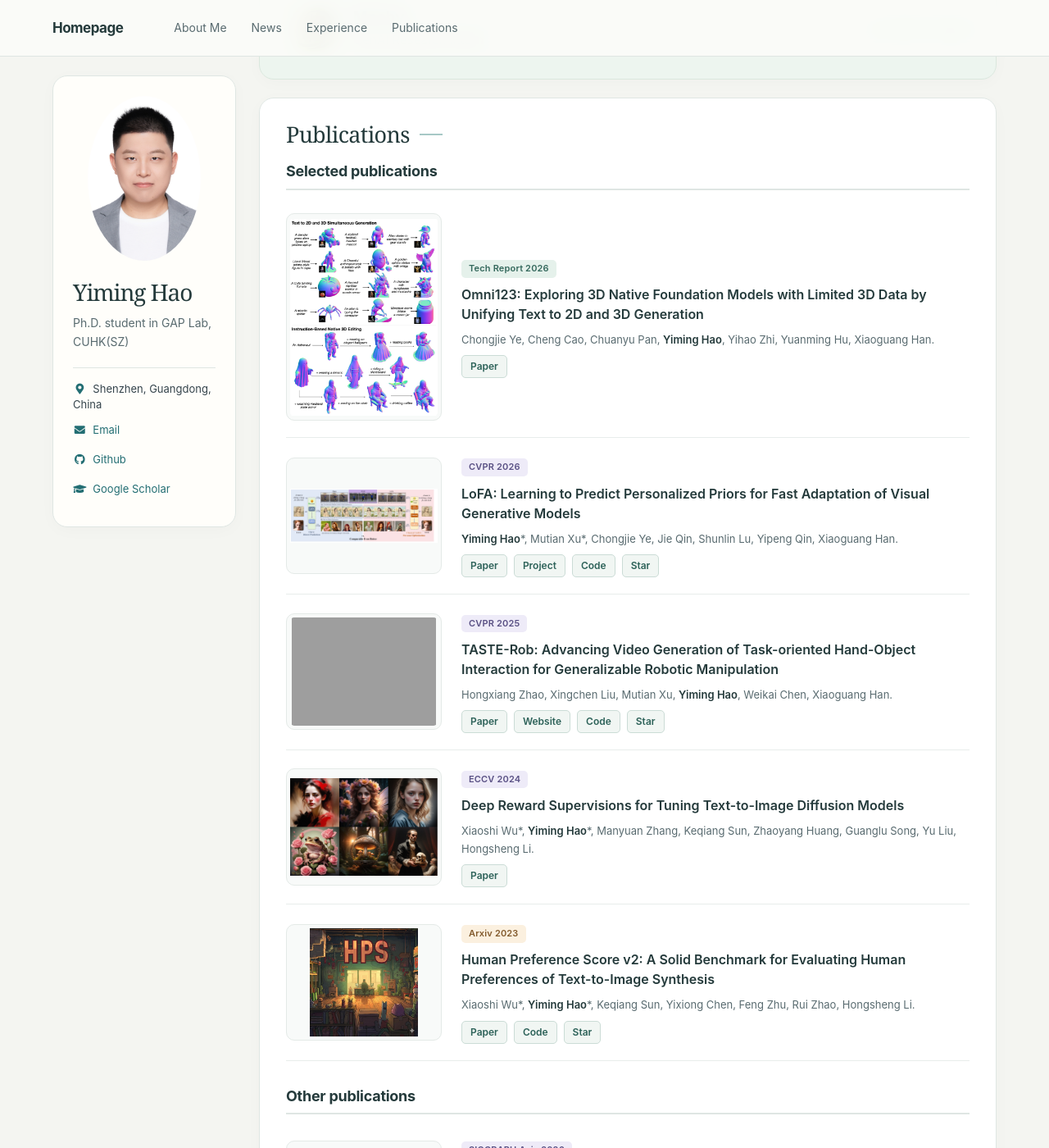
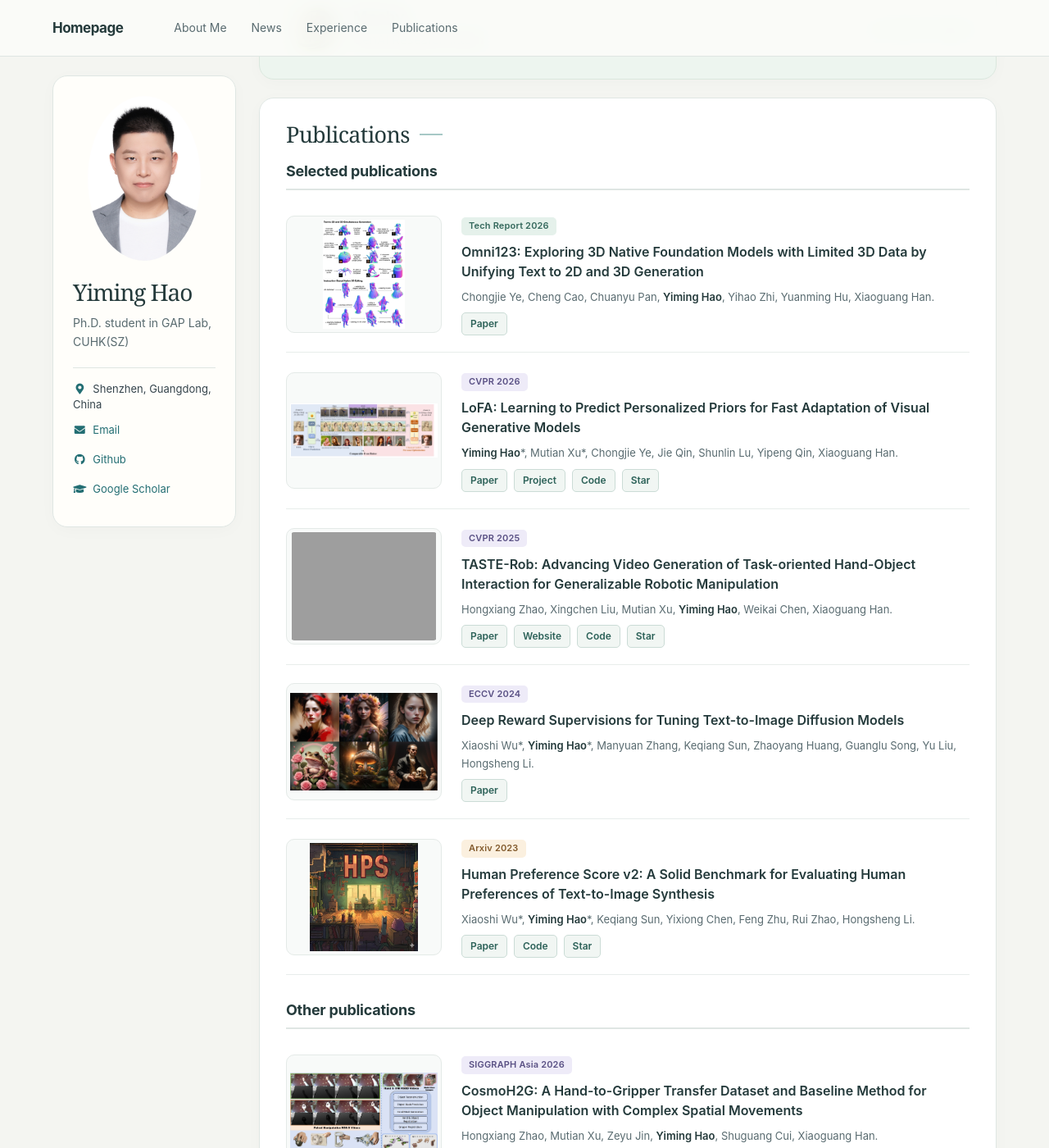
Before and after one commit to Jaeger416/Jaeger416.github.io, a Jekyll site: the page built from _pages/about.md, in a window 1280 px wide and 1400 px high, scrolled down 717 px. Shown: the whole window at 82% size. Built offline with Jekyll 4.4.1, drawn with Linux system fonts in a browser that asks for light colours; grey boxes are pictures that could not be loaded.

Commit message:
Match Omni123 teaser size to other publication thumbnails

```diff
--- a/_pages/includes/pub.md
+++ b/_pages/includes/pub.md
@@ -9,7 +9,7 @@
 
 <!-- Omni123 teaser (Figure 2): https://arxiv.org/html/2604.02289v1 -->
 <div class="publication-visual">
-<a class="publication-thumbnail publication-thumbnail--portrait" href="https://arxiv.org/abs/2604.02289">
+<a class="publication-thumbnail" href="https://arxiv.org/abs/2604.02289">
   <img src="{{ '/images/img/publication_preview/omni123-teaser.jpg' | relative_url }}" alt="Omni123 teaser: joint 2D and 3D generation and instruction-based 3D editing" width="1200" height="1600" loading="lazy" decoding="async">
 </a>
 </div>
--- a/_sass/_homepage.scss
+++ b/_sass/_homepage.scss
@@ -243,7 +243,6 @@
     }
   }
   .page__content .publication-thumbnail:hover img { box-shadow: none; }
-  .publication-thumbnail.publication-thumbnail--portrait { aspect-ratio: 3 / 4; }
   .publication-thumbnail:hover { border-color: #9cbbbb; }
   .conference-tag, .preprint-tag, .report-tag {
     display: inline-block;
```
